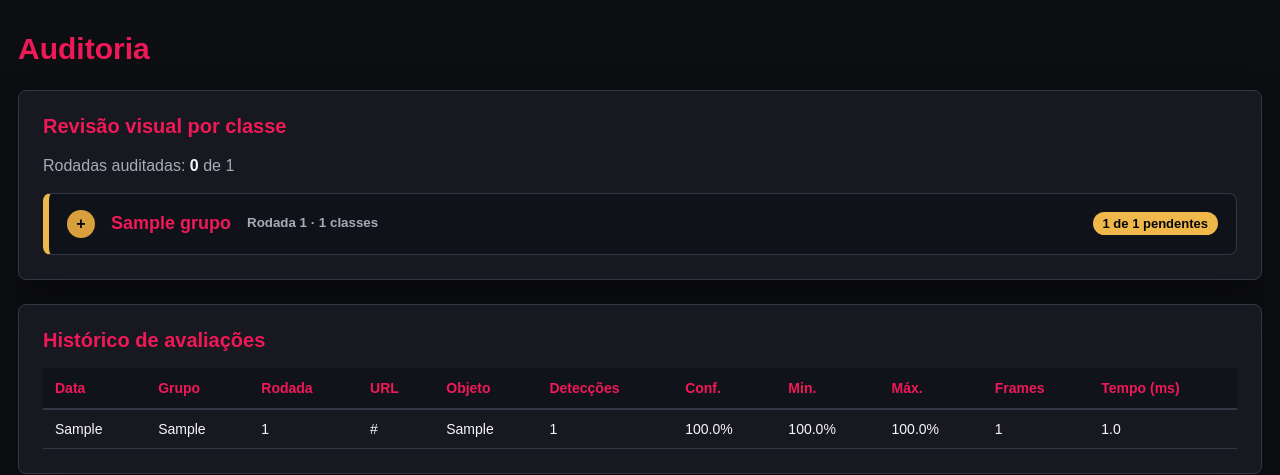
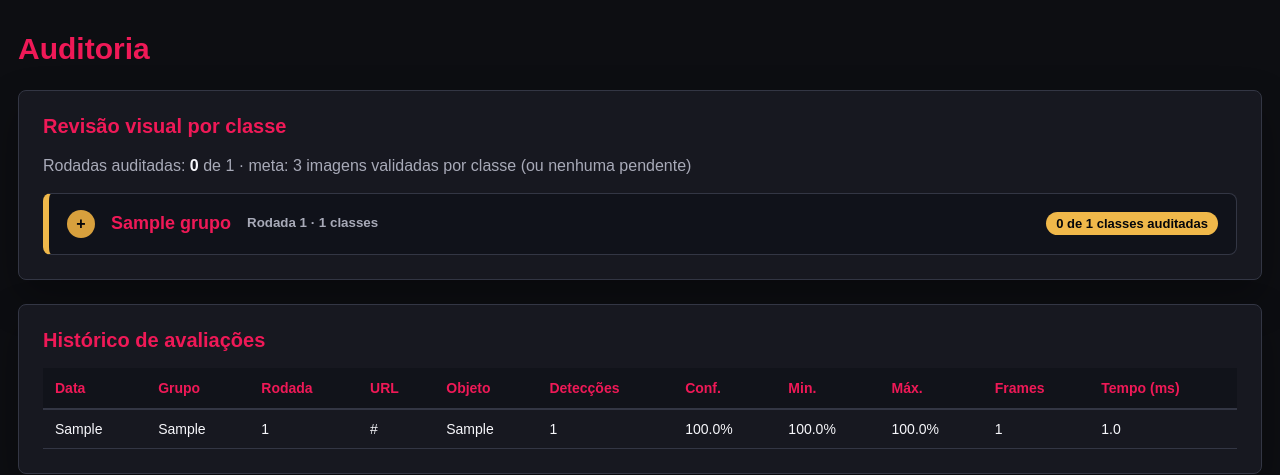
Before and after one commit to norisjunior/fiap-next-arena-drone, a Flask app: page /auditoria in a window 1280 px wide. Shown: the part 133-608 px from the top of the page. Run offline with Flask 3, Linux system fonts and the light colour scheme; tables that the repository leaves empty hold one stand-in row (values such as "Sample post"); grey boxes marked "Sample" are stand-in pictures.

Commit message:
feat(next2026): auditoria com todas as candidatas e meta de 3 validadas por classe
O turno passa a gravar todas as candidatas (uma a cada 3 s por classe),
não só as 5 melhores, guardando-as já em JPEG para não acumular frames
crus na RAM. Na auditoria, as 3 primeiras da fila de cada classe aparecem
com imagem e as demais em lista; rejeitada vai para o fim e a próxima sobe.

A classe fica auditada com 3 validadas ou sem pendentes. A meta é só da
auditoria: a pontuação continua sendo a maior confidence validada.

Co-Authored-By: Claude Opus 5.5 <noreply@anthropic.com>

```diff
--- a/app.py
+++ b/app.py
@@ -45,7 +45,7 @@ CONFIDENCE_MINIMA = 0.50  # confiança mínima para a detecção contar
 CONFIDENCE_PREDICT = 0.25  # limiar do detector: mais baixo para o telão mostrar "quase lá"
 DURACAO_AVALIACAO_PADRAO = 120  # segundos do turno, usado até o desafio ser cadastrado
 INTERVALO_ENTRE_FRAMES = 0.05
-TOP_PREDICOES_POR_CLASSE = 5  # evidências guardadas por classe
+META_VALIDADAS_POR_CLASSE = 3  # meta da auditoria: classe com 3 validadas está auditada
 INTERVALO_EVIDENCIA_POR_CLASSE = 3.0  # evita salvar muitas imagens quase iguais
 SEGUNDOS_CAMERA_INSTAVEL = 1.5   # sem frame por mais que isso, avisa na tela
 MAX_EXTENSAO_TURNO_S = 30        # teto do tempo devolvido por queda de camera
@@ -807,6 +807,15 @@ def listar_eventos():
     return [dict(linha) for linha in linhas]
 
 
+def classe_auditada(validadas, pendentes):
+    """Classe auditada: bateu a meta de validadas ou não sobrou nada pendente.
+
+    A meta é só da auditoria: a pontuação usa a maior confidence validada,
+    mesmo que a classe tenha uma única imagem validada.
+    """
+    return validadas >= META_VALIDADAS_POR_CLASSE or pendentes == 0
+
+
 def listar_evidencias_agrupadas():
     """Lista as evidências visuais agrupadas por grupo, rodada e classe."""
     with conectar_banco() as conexao:
@@ -848,14 +857,17 @@ def listar_evidencias_agrupadas():
     for grupo in grupos.values():
         classes = []
         for classe in grupo["classes"].values():
-            classe["itens"].sort(key=lambda item: item["confidence"], reverse=True)
+            # rejeitadas vão para o fim: a próxima da fila sobe para ser validada
+            classe["itens"].sort(key=lambda item: (item["status_revisao"] == "rejeitada", -item["confidence"]))
             classe["pendentes"] = sum(1 for item in classe["itens"] if item["status_revisao"] == "pendente")
+            classe["validadas"] = sum(1 for item in classe["itens"] if item["status_revisao"] == "validada")
+            classe["auditada"] = classe_auditada(classe["validadas"], classe["pendentes"])
             classes.append(classe)
         classes.sort(key=lambda item: item["classe_detectada"])
         grupo["classes"] = classes
-        # rodada auditada = nenhuma imagem pendente (o selo na tela usa isto)
-        grupo["total_itens"] = sum(len(classe["itens"]) for classe in classes)
-        grupo["pendentes"] = sum(classe["pendentes"] for classe in classes)
+        # rodada auditada = todas as classes auditadas (o selo na tela usa isto)
+        grupo["classes_auditadas"] = sum(1 for classe in classes if classe["auditada"])
+        grupo["auditado"] = grupo["classes_auditadas"] == len(classes)
         resultado.append(grupo)
 
     resultado.sort(key=lambda item: (item["rodada"], item["data_hora"]), reverse=True)
@@ -990,20 +1002,25 @@ def guardar_candidato_evidencia(candidatos, chave, evidencia):
     candidatos[chave].append(evidencia)
 
 
-def salvar_top_evidencias(candidatos, pasta_anotadas):
-    """Salva no disco as melhores evidências de cada classe."""
+def salvar_evidencias(candidatos, pasta_anotadas):
+    """Salva no disco todas as candidatas de cada classe, da maior confidence para a menor.
+
+    A auditoria mostra as primeiras com imagem e as demais em lista: se o
+    professor rejeitar uma, a próxima da fila sobe para ser validada.
+    """
     evidencias = []
 
     for chave in sorted(candidatos):
         itens = candidatos[chave]
-        melhores = sorted(itens, key=lambda item: item["confidence"], reverse=True)[:TOP_PREDICOES_POR_CLASSE]
-
-        for posicao, item in enumerate(melhores, start=1):
+        ordenados = sorted(itens, key=lambda item: item["confidence"], reverse=True)
+
+        for posicao, item in enumerate(ordenados, start=1):
             nome_classe = normalizar_nome(item["classe_detectada"])
             conf_int = int(item["confidence"] * 1000)
             nome_arquivo = f"{nome_classe}_{posicao:02d}_{conf_int:04d}.jpg"
             caminho_absoluto = os.path.join(pasta_anotadas, nome_arquivo)
-            cv2.imwrite(caminho_absoluto, item["imagem"])
+            with open(caminho_absoluto, "wb") as arquivo:
+                arquivo.write(item["jpeg"])
 
             caminho_relativo = os.path.relpath(caminho_absoluto, PASTA_ANOTADAS).replace("\\", "/")
             evidencias.append({
@@ -1130,13 +1147,18 @@ def avaliar_camera(modelo, camera_url, duracao_s, pasta_anotadas, classes_espera
 
                     ultimo_candidato = ultimo_candidato_por_classe.get(nome_classe, 0)
                     if agora - ultimo_candidato >= INTERVALO_EVIDENCIA_POR_CLASSE:
+                        # guarda já em JPEG: todas as candidatas vão para a auditoria,
+                        # e o frame cru ocuparia ~1 MB de RAM cada até o fim do turno
+                        ok_jpeg, jpeg = cv2.imencode(".jpg", img_anotada)
+                        if not ok_jpeg:
+                            continue
                         guardar_candidato_evidencia(candidatos, nome_classe, {
                             "data_hora": datetime.now().isoformat(),
                             "classe_detectada": nome_classe,
                             "confidence": conf,
                             "tempo_ms": tempo_ms,
                             "frame_indice": frames_processados,
-                            "imagem": img_anotada.copy()
+                            "jpeg": jpeg.tobytes()
                         })
                         ultimo_candidato_por_classe[nome_classe] = agora
 
@@ -1157,7 +1179,7 @@ def avaliar_camera(modelo, camera_url, duracao_s, pasta_anotadas, classes_espera
 
     tempo_medio = sum(tempos) / len(tempos) if tempos else 0
     avaliacoes = []
-    evidencias = salvar_top_evidencias(candidatos, pasta_anotadas)
+    evidencias = salvar_evidencias(candidatos, pasta_anotadas)
     melhor_evidencia_por_classe = {}
     for evidencia in evidencias:
         classe = evidencia["classe_detectada"]
@@ -1277,14 +1299,22 @@ def resultado_do_grupo(grupo, avaliacoes, classes_esperadas):
 
     melhor_validada = {}
     contagem = {"validada": 0, "rejeitada": 0, "pendente": 0}
+    por_classe = {}
     for linha in linhas:
         if linha["classe_detectada"] not in classes_esperadas:
             continue
         status = linha["status_revisao"] or "pendente"
+        classe = linha["classe_detectada"]
         contagem[status] = contagem.get(status, 0) + 1
+        por_classe.setdefault(classe, {"validada": 0, "pendente": 0, "rejeitada": 0})[status] += 1
         if status == "validada":
-            classe = linha["classe_detectada"]
             melhor_validada[classe] = max(melhor_validada.get(classe, 0.0), linha["confidence"])
+
+    # o aviso de pendentes só conta classes que ainda não bateram a meta da auditoria
+    pendentes_a_auditar = sum(
+        item["pendente"] for item in por_classe.values()
+        if not classe_auditada(item["validada"], item["pendente"])
+    )
 
     classes = [
         {
@@ -1306,7 +1336,7 @@ def resultado_do_grupo(grupo, avaliacoes, classes_esperadas):
         "deteccoes_total": sum(deteccoes_por_classe.values()),
         "evidencias_validadas": contagem["validada"],
         "evidencias_rejeitadas": contagem["rejeitada"],
-        "evidencias_pendentes": contagem["pendente"]
+        "evidencias_pendentes": pendentes_a_auditar
     }
 
 
@@ -2056,7 +2086,7 @@ def criterios():
     return render_template(
         "criterios.html",
         confidence_minima=CONFIDENCE_MINIMA,
-        top_predicoes=TOP_PREDICOES_POR_CLASSE,
+        meta_validadas=META_VALIDADAS_POR_CLASSE,
         intervalo_evidencia=INTERVALO_EVIDENCIA_POR_CLASSE
     )
 
@@ -2088,7 +2118,8 @@ def auditoria():
     return render_template("auditoria.html",
                            historico=listar_historico(),
                            eventos=listar_eventos(),
-                           evidencias=listar_evidencias_agrupadas())
+                           evidencias=listar_evidencias_agrupadas(),
+                           meta_validadas=META_VALIDADAS_POR_CLASSE)
 
 
 @app.route("/evidencia/<int:evidencia_id>/<status>", methods=["POST"])
--- a/templates/auditoria.html
+++ b/templates/auditoria.html
@@ -23,33 +23,39 @@
     <section class="card">
         <h2>Revisão visual por classe</h2>
         {% if evidencias %}
-            {% set auditadas = evidencias|selectattr("pendentes", "equalto", 0)|list|length %}
+            {% set auditadas = evidencias|selectattr("auditado")|list|length %}
             <p class="resumo-auditoria">
                 Rodadas auditadas: <strong id="total-auditadas">{{ auditadas }}</strong> de {{ evidencias|length }}
+                · meta: {{ meta_validadas }} imagens validadas por classe (ou nenhuma pendente)
             </p>
             <div class="lista-classes-auditoria">
                 {% for grupo in evidencias %}
-                <details class="grupo-evidencia grupo-auditoria {{ 'estado-auditado' if grupo.pendentes == 0 else 'estado-pendente' }}">
+                <details class="grupo-evidencia grupo-auditoria {{ 'estado-auditado' if grupo.auditado else 'estado-pendente' }}">
                     <summary>
                         <span>{{ grupo.nome_exibir }}</span>
                         <small>Rodada {{ grupo.rodada }} · {{ grupo.classes|length }} classes</small>
-                        <b class="selo-auditoria">{% if grupo.pendentes == 0 %}✓ Auditado{% else %}{{ grupo.pendentes }} de {{ grupo.total_itens }} pendentes{% endif %}</b>
+                        <b class="selo-auditoria">{% if grupo.auditado %}✓ Auditado{% else %}{{ grupo.classes_auditadas }} de {{ grupo.classes|length }} classes auditadas{% endif %}</b>
                     </summary>
                     <div class="classes-do-grupo">
                         {% for classe in grupo.classes %}
-                        <details class="classe-evidencia {{ 'estado-auditado' if classe.pendentes == 0 else 'estado-pendente' }}">
+                        <details class="classe-evidencia {{ 'estado-auditado' if classe.auditada else 'estado-pendente' }}">
                             <summary>
                                 <span>{{ classe.classe_detectada }}</span>
                                 <small>{{ classe.itens|length }} imagens</small>
-                                <b class="selo-auditoria">{% if classe.pendentes == 0 %}✓ Auditada{% else %}{{ classe.pendentes }} pendente{{ 's' if classe.pendentes > 1 else '' }}{% endif %}</b>
+                                <b class="selo-auditoria">{% if classe.auditada %}✓ Auditada{% else %}{{ classe.validadas }} de {{ meta_validadas }} validadas{% endif %}</b>
                             </summary>
-                            <div class="grade-evidencias">
+                            <!-- as primeiras da fila aparecem com imagem; o resto, em lista.
+                                 O JavaScript reordena a cada clique (rejeitada vai para o fim). -->
+                            <div class="grade-evidencias"></div>
+                            <div class="lista-evidencias">
                                 {% for item in classe.itens %}
-                                <article id="evidencia-{{ item.id }}" class="evidencia {{ item.status_revisao }}">
-                                    <img src="/imagens_anotadas/{{ item.imagem_anotada }}" alt="{{ item.classe_detectada }}">
+                                <article id="evidencia-{{ item.id }}" class="evidencia {{ item.status_revisao }}"
+                                         data-confidence="{{ item.confidence }}">
+                                    <img src="/imagens_anotadas/{{ item.imagem_anotada }}" alt="{{ item.classe_detectada }}" loading="lazy">
                                     <div class="evidencia-info">
                                         <strong>{{ "%.1f"|format(item.confidence * 100) }}%</strong>
                                         <span>Frame {{ item.frame_indice }}</span>
+                                        <a class="ver-imagem" href="/imagens_anotadas/{{ item.imagem_anotada }}" target="_blank">ver imagem</a>
                                         <span class="status">{{ item.status_revisao }}</span>
                                     </div>
                                     <div class="acoes-evidencia">
@@ -168,35 +174,62 @@
             card.classList.remove("validada", "rejeitada", "pendente");
             card.classList.add(dados.status);
             status.textContent = dados.status;
+            organizarClasse(card.closest(".classe-evidencia"));
             atualizarSelos();
         });
     });
 
-    // Recalcula os selos "Auditado" / "N pendentes" depois de cada clique,
+    const META_VALIDADAS = {{ meta_validadas }};
+
+    // Fila da classe: validadas e pendentes por confidence, rejeitadas no fim.
+    // As META_VALIDADAS primeiras ficam com imagem; o resto vai para a lista.
+    function organizarClasse(classe) {
+        const grade = classe.querySelector(".grade-evidencias");
+        const lista = classe.querySelector(".lista-evidencias");
+        const itens = [...classe.querySelectorAll(".evidencia")];
+        itens.sort((a, b) =>
+            a.classList.contains("rejeitada") - b.classList.contains("rejeitada")
+            || b.dataset.confidence - a.dataset.confidence);
+        itens.forEach((item, posicao) => {
+            const comImagem = posicao < META_VALIDADAS;
+            item.classList.toggle("compacta", !comImagem);
+            (comImagem ? grade : lista).appendChild(item);
+        });
+        lista.hidden = itens.length <= META_VALIDADAS;
+    }
+
+    // Recalcula os selos "Auditada" / "N de 3 validadas" depois de cada clique,
     // sem recarregar a página (e sem fechar o grupo aberto).
-    function marcarSelo(bloco, pendentes, texto) {
-        bloco.classList.toggle("estado-auditado", pendentes === 0);
-        bloco.classList.toggle("estado-pendente", pendentes > 0);
+    function marcarSelo(bloco, auditado, texto) {
+        bloco.classList.toggle("estado-auditado", auditado);
+        bloco.classList.toggle("estado-pendente", !auditado);
         bloco.querySelector(":scope > summary .selo-auditoria").textContent = texto;
     }
 
     function atualizarSelos() {
         let auditadas = 0;
         document.querySelectorAll(".grupo-auditoria").forEach(grupo => {
-            grupo.querySelectorAll(".classe-evidencia").forEach(classe => {
+            const classes = grupo.querySelectorAll(".classe-evidencia");
+            let classesAuditadas = 0;
+            classes.forEach(classe => {
                 const pendentes = classe.querySelectorAll(".evidencia.pendente").length;
-                marcarSelo(classe, pendentes,
-                    pendentes === 0 ? "✓ Auditada" : `${pendentes} pendente${pendentes > 1 ? "s" : ""}`);
+                const validadas = classe.querySelectorAll(".evidencia.validada").length;
+                // mesma regra do app.py (classe_auditada)
+                const auditada = validadas >= META_VALIDADAS || pendentes === 0;
+                if (auditada) classesAuditadas++;
+                marcarSelo(classe, auditada,
+                    auditada ? "✓ Auditada" : `${validadas} de ${META_VALIDADAS} validadas`);
             });
-            const total = grupo.querySelectorAll(".evidencia").length;
-            const pendentes = grupo.querySelectorAll(".evidencia.pendente").length;
-            if (pendentes === 0) auditadas++;
-            marcarSelo(grupo, pendentes,
-                pendentes === 0 ? "✓ Auditado" : `${pendentes} de ${total} pendentes`);
+            const auditado = classesAuditadas === classes.length;
+            if (auditado) auditadas++;
+            marcarSelo(grupo, auditado,
+                auditado ? "✓ Auditado" : `${classesAuditadas} de ${classes.length} classes auditadas`);
         });
         const contador = document.getElementById("total-auditadas");
         if (contador) contador.textContent = auditadas;
     }
+
+    document.querySelectorAll(".classe-evidencia").forEach(organizarClasse);
 </script>
 
 </body>
--- a/templates/criterios.html
+++ b/templates/criterios.html
@@ -84,7 +84,10 @@
         <p>
             Durante a avaliação, o app guarda candidatas acima de {{ "%.0f"|format(confidence_minima * 100) }}% de confidence.
             Para reduzir imagens quase iguais, ele respeita um intervalo mínimo de {{ intervalo_evidencia }} segundos por classe.
-            Ao final, mantém até {{ top_predicoes }} melhores predições por classe para revisão visual.
+            Ao final, guarda todas as candidatas, da maior confidence para a menor. Na auditoria, as
+            {{ meta_validadas }} primeiras de cada classe aparecem com imagem e as demais em lista; uma imagem
+            rejeitada vai para o fim e a próxima sobe. A classe fica auditada com {{ meta_validadas }} validadas
+            (ou quando não sobra nenhuma pendente). A meta é só da auditoria: com uma única validada, a classe já pontua.
         </p>
     </section>
 </main>
```
Also changed, not shown: static/style.css (+44 -0 lines), README.md.
